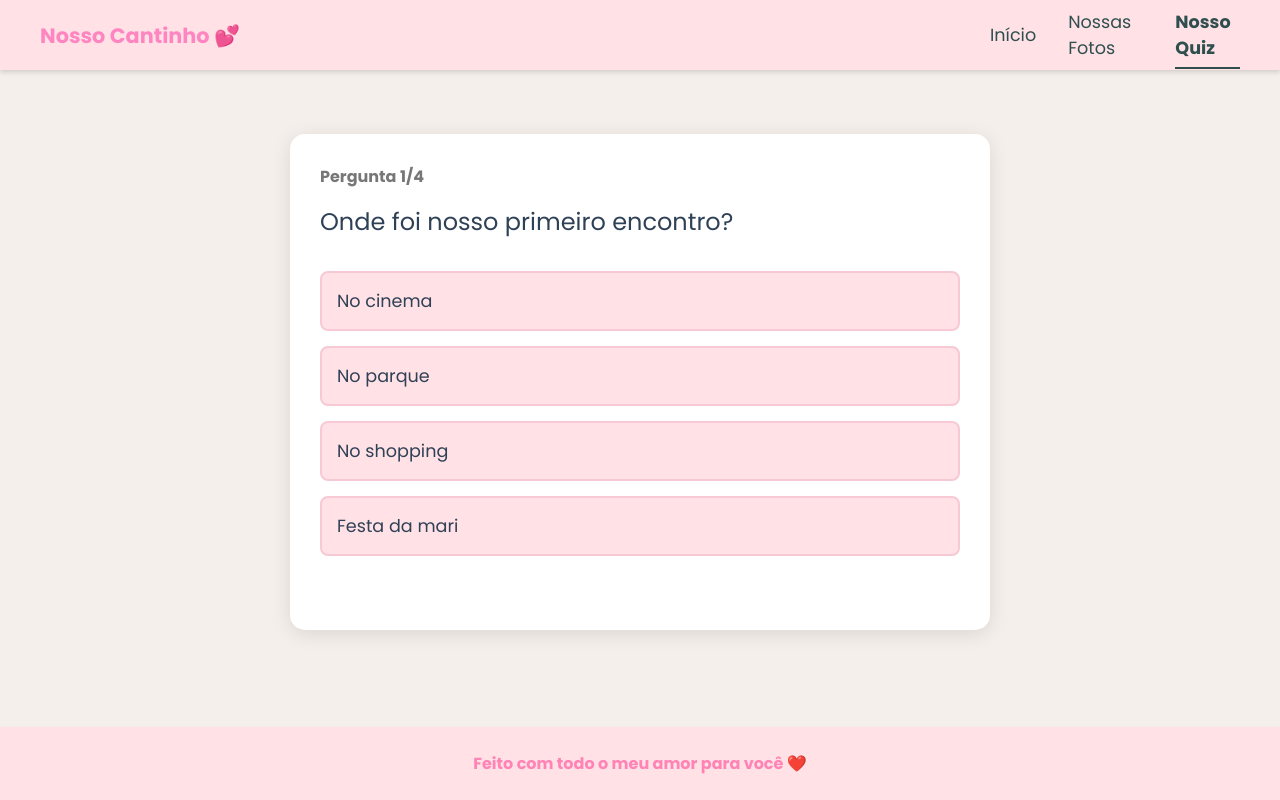
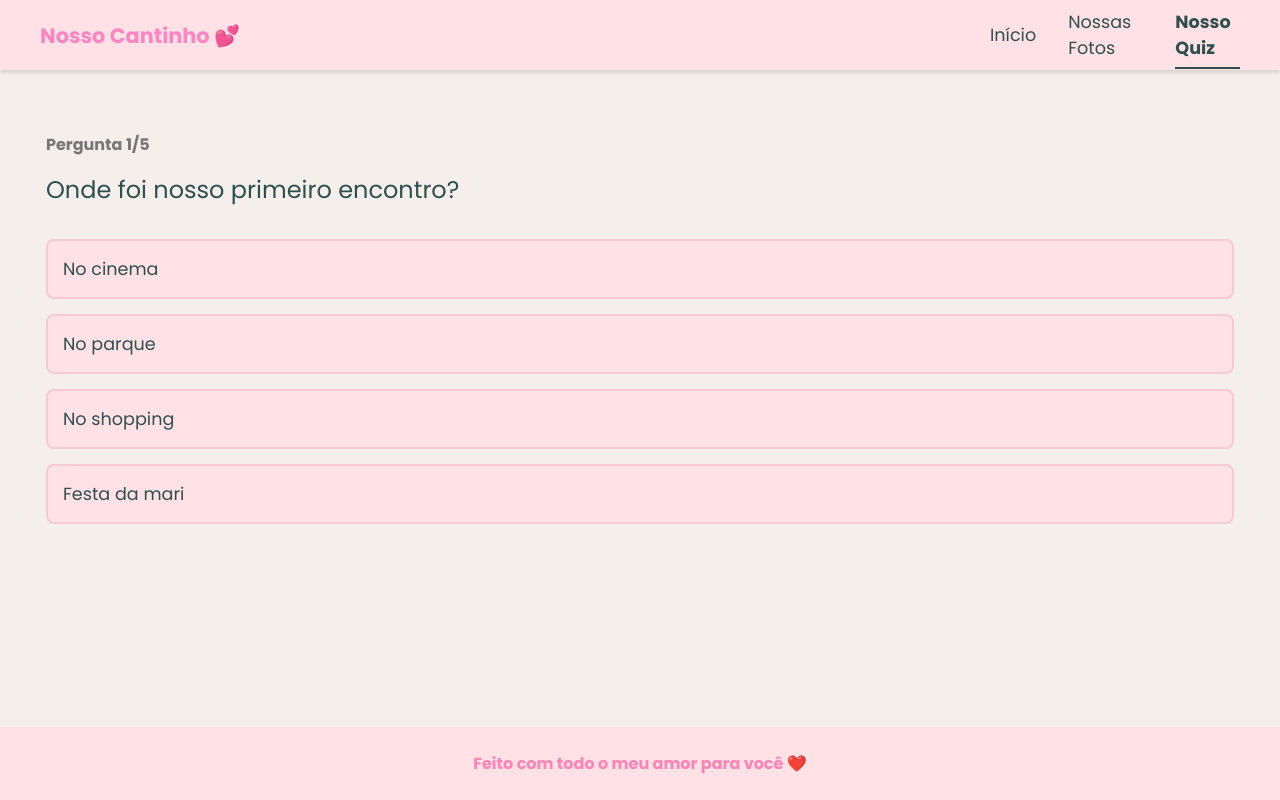
Before and after one commit to fernandoBellegarde/seven-six, a React (Vite) app: page /quiz in a window 1280 px wide. Built offline with nearby package versions, Linux system fonts and the light colour scheme.

Commit message:
style(Quiz): :art: correção hover ao clicar no resposta do quiz

```diff
--- a/src/components/Quiz/Quiz.css
+++ b/src/components/Quiz/Quiz.css
@@ -1,6 +1,24 @@
+Este código CSS cria uma base excelente para o visual do seu quiz. Ele já tem um bom layout responsivo e define os estilos para os estados de "correto" e "incorreto".
+
+Analisando o código, podemos fazer três melhorias principais para deixá-lo perfeito, com base no que já conversámos:
+
+    Corrigir o efeito :hover no celular, que fazia o botão ficar "preso" na cor de destaque após o toque.
+
+    Otimizar o "Mobile-First", ajustando tamanhos de texto e espaçamentos para ecrãs bem pequenos e aumentando-os para ecrãs maiores.
+
+    Unificar a paleta de cores, garantindo que todos os textos e títulos usem as cores elegantes que escolheu (Navy, Azalea, etc.).
+
+CSS do Quiz (Versão Melhorada)
+
+Aqui está a versão atualizada do seu components/Quiz/Quiz.css que aplica todas estas melhorias. Pode substituir o conteúdo do seu ficheiro por este código.
+CSS
+
+/* src/components/Quiz/Quiz.css */
+
 .quiz-container {
   background-color: white;
-  padding: 30px;
+  /* Padding inicial menor para mobile */
+  padding: 1.5rem;
   border-radius: 15px;
   width: 90%;
   max-width: 700px;
@@ -20,8 +38,10 @@
 }
 
 .pergunta-texto {
-  font-size: 1.5rem;
-  color: #2f4156;
+  /* Tamanho de fonte base para mobile */
+  font-size: 1.3rem;
+  /* Cor principal da paleta (Navy) */
+  color: #2F4F4F;
   line-height: 1.4;
 }
 
@@ -32,9 +52,10 @@
 }
 
 .resposta-button {
-  background-color: #ffe1e6;
-  color: #2f4156;
-  border: 2px solid #f7c9d4;
+  /* Cores da sua paleta (Pale Pink e Azalea) */
+  background-color: #FFE1E6;
+  color: #2F4F4F;
+  border: 2px solid #F7C9D4;
   padding: 15px;
   border-radius: 8px;
   font-size: 1.1rem;
@@ -45,25 +66,35 @@
   text-align: left;
 }
 
-.resposta-button:hover:not(:disabled) {
-  background-color: #ff85c1;
-  color: white;
+.resposta-button:disabled {
+  cursor: not-allowed;
+  /* Efeito visual para mostrar que está desativado */
+  opacity: 0.6;
 }
 
-.resposta-button:disabled {
-  cursor: not-allowed;
+/* --- MELHORIA 1: CORREÇÃO DO :HOVER --- */
+/* Este efeito de hover só será aplicado em dispositivos com mouse, */
+/* resolvendo o problema do "botão preso" no celular. */
+@media (hover: hover) and (pointer: fine) {
+  .resposta-button:hover:not(:disabled) {
+    /* Cor Azalea no hover */
+    background-color: #F7C9D4;
+  }
 }
 
+/* Estilos de feedback (certo/errado) mantidos para clareza */
 .resposta-button.correct {
   background-color: #a5d6a7;
   color: white;
   border-color: #66bb6a;
+  opacity: 1; /* Garante opacidade total */
 }
 
 .resposta-button.incorrect {
   background-color: #ef9a9a;
   color: white;
   border-color: #ef5350;
+  opacity: 1; /* Garante opacidade total */
 }
 
 .feedback-texto {
@@ -72,7 +103,8 @@
   text-align: center;
   font-weight: bold;
   font-size: 1.1rem;
-  color: #cf6c94;
+  /* Cor principal da paleta (Navy) */
+  color: #2F4F4F;
 }
 
 .resultado-final {
@@ -80,20 +112,42 @@
 }
 
 .resultado-final h2 {
-  font-size: 2.5rem;
-  color: rgb(255, 90, 172);
+  /* Tamanho de fonte base para mobile */
+  font-size: 2.2rem;
+  /* Cor principal da paleta (Navy) */
+  color: #2F4F4F;
 }
 
 .resultado-final h3 {
-  font-size: 1.5rem;
+  font-size: 1.3rem;
   color: #555;
   margin-bottom: 2rem;
   font-weight: normal;
 }
 
 .mensagem-final {
-  font-size: 1.3rem;
+  font-size: 1.2rem;
   line-height: 1.7;
-  color: #ff83b5;
+  /* Cor principal da paleta (Navy) */
+  color: #2F4F4F;
   font-weight: bold;
 }
+
+
+/* --- MELHORIA 2: OTIMIZAÇÃO PARA TELAS MAIORES --- */
+@media (min-width: 768px) {
+  .quiz-container {
+    /* Aumenta o padding em telas maiores */
+    padding: 30px;
+  }
+
+  .pergunta-texto {
+    /* Aumenta a fonte da pergunta */
+    font-size: 1.5rem;
+  }
+
+  .resultado-final h2 {
+    /* Aumenta a fonte do título final */
+    font-size: 2.5rem;
+  }
+}
--- a/src/components/Quiz/Quiz.jsx
+++ b/src/components/Quiz/Quiz.jsx
@@ -21,6 +21,11 @@ const perguntasDoQuiz = [
     pergunta: 'Qual foi o primeiro lugar que comemos juntos"?',
     opcoes: ['Baccio', `Applebee's`, 'Madero', 'Milky Moo'],
     respostaCorreta: `Applebee's`,
+  },
+  {
+    pergunta: 'Qual é a parte do seu corpo que eu mais amo? 😍',
+    opcoes: ['Seu sorriso', 'Seus olhos', 'Seu cabelo', 'Seu peito'],
+    respostaCorreta: 'Seu cabelo',
   }
 ];
 
@@ -40,7 +45,6 @@ function Quiz() {
       setFeedback('Quase! A resposta era outra... 😉');
     }
 
-    // Espera um pouco para a pessoa ver o feedback antes de ir para a próxima pergunta
     setTimeout(() => {
       const proximaPergunta = perguntaAtual + 1;
       if (proximaPergunta < perguntasDoQuiz.length) {
```
